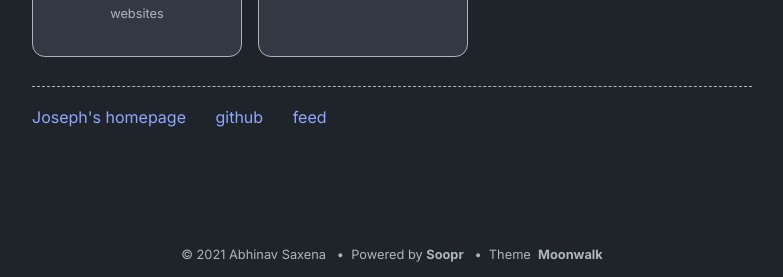
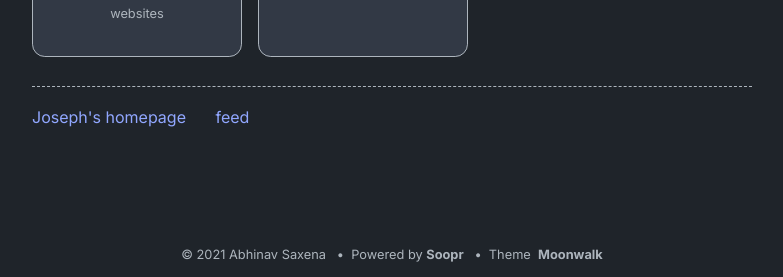
Before and after one commit to stackbit-projects/pleasant-oak-ce82d, a Jekyll site: the page built from index.md, in a window 1280 px wide. Shown: the part 1885-2162 px from the top of the page, without its empty margins (248-1031 px from the left). Built offline with Jekyll 4.4.1, drawn with Linux system fonts in a browser that asks for light colours.

Commit message:
home.yml: Multiple updates: * updated footer_entries * updated title in footer_entries * updated url in footer_entries

```diff
--- a/_data/home.yml
+++ b/_data/home.yml
@@ -53,8 +53,6 @@ old_project_entries:
 footer_entries:
   - title: Joseph's homepage
     url: 'https://github.com/Josef9154'
-  - title: github
-    url: 'https://github.com/abhinavs'
   - title: feed
     url: feed.xml
 misc_entries:
```
